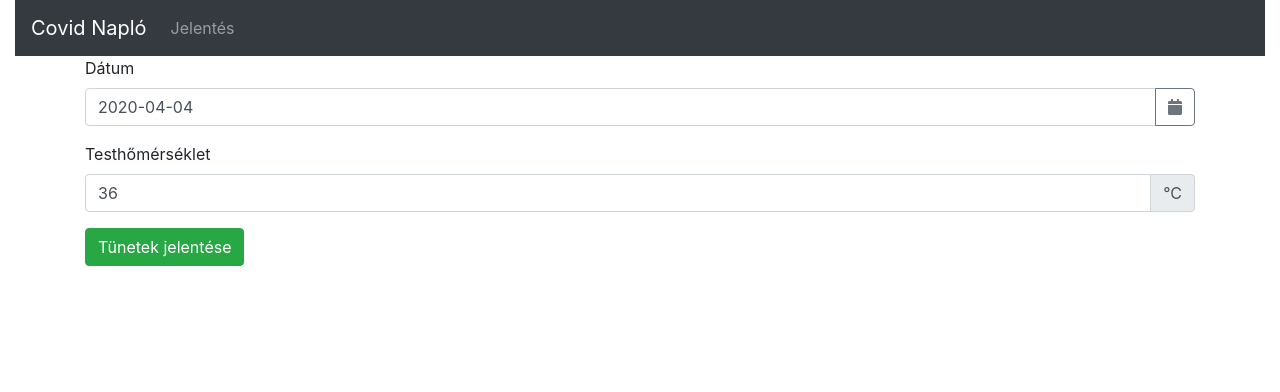
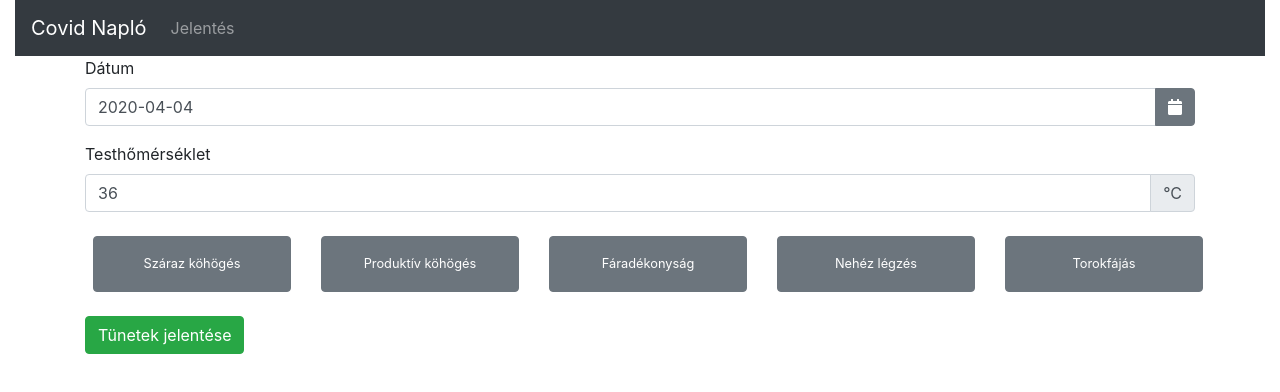
Before and after one commit to vhermecz/covid-diary, an Angular app in the folder frontend/: page /report in a window 1280 px wide. Shown: the top 392 px of the page. Built offline with nearby package versions, Linux system fonts and the light colour scheme.

Commit message:
Add list of symptoms

```diff
--- a/frontend/src/app/report-form/report-form.component.html
+++ b/frontend/src/app/report-form/report-form.component.html
@@ -14,7 +14,7 @@
                 />
                 <div class="input-group-append">
                     <button
-                        class="btn btn-outline-secondary"
+                        class="btn btn-secondary"
                         (click)="d.toggle()"
                         type="button"
                     >
@@ -46,6 +46,16 @@
             </div>
         </div>
 
+        <div class="form-group">
+            <div class="row">
+                <div *ngFor="let symptom of symptoms" class="col">
+                    <button class="btn btn-secondary symptom-button">
+                        {{ symptom.hu }}
+                    </button>
+                </div>
+            </div>
+        </div>
+
         <button type="submit" class="btn btn-success">Tünetek jelentése</button>
     </form>
 </div>
--- a/frontend/src/app/report-form/report-form.component.scss
+++ b/frontend/src/app/report-form/report-form.component.scss
@@ -0,0 +1,7 @@
+.symptom-button {
+    height: 8ex;
+    text-align: center;
+    width: 100%;
+    margin: 0.5rem;
+    font-size: 80%;
+}
--- a/frontend/src/app/report-form/report-form.component.ts
+++ b/frontend/src/app/report-form/report-form.component.ts
@@ -9,6 +9,24 @@ import { Report } from '../report';
   styleUrls: ['./report-form.component.scss']
 })
 export class ReportFormComponent implements OnInit {
+
+  symptoms = [
+    {
+      id: "dry-cough", hu: "Száraz köhögés"
+    },
+    {
+      id: "wet-cough", hu: "Produktív köhögés"
+    },
+    {
+      id: "fatigue", hu: "Fáradékonyság"
+    },
+    {
+      id: "dyspnoea", hu: "Nehéz légzés"
+    },
+    {
+      id: "soar-throat", hu: "Torokfájás"
+    },
+  ];
 
   date: NgbDateStruct;
   model = Report.usingDefaults();
```
